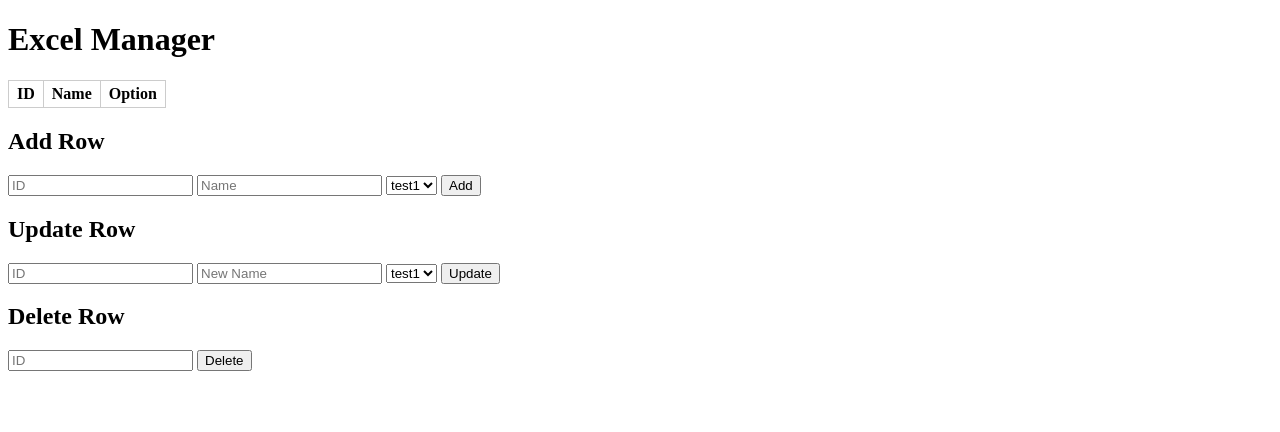
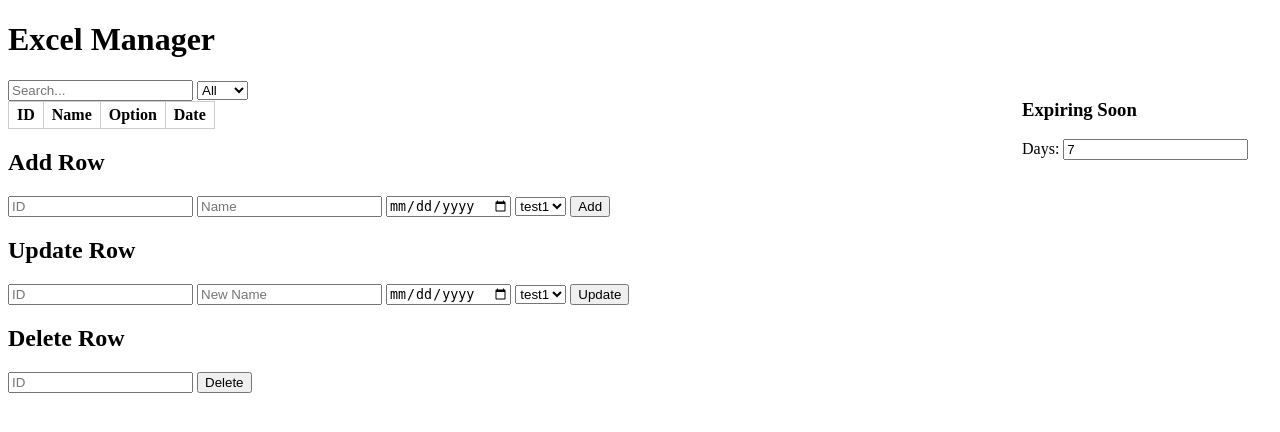
Before and after one commit to yuxing-lee/excel-mgr, a Flask app: page / in a window 1280 px wide. Shown: the top 432 px of the page. Run offline with Flask 3, Linux system fonts and the light colour scheme; data that the repository does not hold is empty.

Commit message:
Add date support and filtering features

```diff
--- a/app.py
+++ b/app.py
@@ -2,6 +2,7 @@ from flask import Flask, request, jsonify, render_template
 import openpyxl
 import os
 import sys
+from datetime import datetime, date, timedelta
 
 BASE_DIR = getattr(sys, '_MEIPASS', os.path.dirname(os.path.abspath(__file__)))
 app = Flask(__name__, template_folder=os.path.join(BASE_DIR, 'templates'))
@@ -12,7 +13,7 @@ def load_workbook():
     if not os.path.exists(EXCEL_FILE):
         wb = openpyxl.Workbook()
         ws = wb.active
-        ws.append(["ID", "Name", "Option"])
+        ws.append(["ID", "Name", "Option", "Date"])
         wb.save(EXCEL_FILE)
     return openpyxl.load_workbook(EXCEL_FILE)
 
@@ -22,7 +23,10 @@ def read_data():
     ws = wb.active
     data = []
     for row in ws.iter_rows(min_row=2, values_only=True):
-        data.append({"id": row[0], "name": row[1], "option": row[2]})
+        date_value = row[3]
+        if isinstance(date_value, (datetime, date)):
+            date_value = date_value.strftime('%Y-%m-%d')
+        data.append({"id": row[0], "name": row[1], "option": row[2], "date": date_value})
     return data
 
 
@@ -33,7 +37,33 @@ def index():
 
 @app.route('/api/data')
 def list_data():
-    return jsonify(read_data())
+    search = request.args.get('search', '').lower()
+    option_filter = request.args.get('option')
+    data = read_data()
+    if search:
+        data = [row for row in data if search in str(row['id']).lower() or search in str(row['name']).lower()]
+    if option_filter:
+        data = [row for row in data if str(row['option']) == option_filter]
+    return jsonify(data)
+
+
+@app.route('/api/soon')
+def soon():
+    days = request.args.get('days', default=7, type=int)
+    data = read_data()
+    now = date.today()
+    upcoming = []
+    for row in data:
+        date_str = row.get('date')
+        if not date_str:
+            continue
+        try:
+            due = datetime.strptime(str(date_str), '%Y-%m-%d').date()
+        except ValueError:
+            continue
+        if now <= due <= now + timedelta(days=days):
+            upcoming.append(row)
+    return jsonify(upcoming)
 
 
 @app.route('/api/add', methods=['POST'])
@@ -41,11 +71,18 @@ def add_row():
     id_ = request.json.get('id')
     name = request.json.get('name')
     option = request.json.get('option')
+    date_str = request.json.get('date')
     if not id_ or not name or option is None:
         return jsonify({"error": "id, name and option required"}), 400
+    date_val = None
+    if date_str:
+        try:
+            date_val = datetime.strptime(date_str, '%Y-%m-%d').date()
+        except ValueError:
+            return jsonify({"error": "invalid date"}), 400
     wb = load_workbook()
     ws = wb.active
-    ws.append([id_, name, option])
+    ws.append([id_, name, option, date_val])
     wb.save(EXCEL_FILE)
     return jsonify({"success": True})
 
@@ -55,14 +92,23 @@ def update_row():
     id_ = request.json.get('id')
     name = request.json.get('name')
     option = request.json.get('option')
+    date_str = request.json.get('date')
     if not id_ or name is None or option is None:
         return jsonify({"error": "id, name and option required"}), 400
+    date_val = None
+    if date_str:
+        try:
+            date_val = datetime.strptime(date_str, '%Y-%m-%d').date()
+        except ValueError:
+            return jsonify({"error": "invalid date"}), 400
     wb = load_workbook()
     ws = wb.active
     for row in ws.iter_rows(min_row=2):
         if str(row[0].value) == str(id_):
             row[1].value = name
             row[2].value = option
+            if date_str is not None:
+                row[3].value = date_val
             wb.save(EXCEL_FILE)
             return jsonify({"success": True})
     return jsonify({"error": "ID not found"}), 404
--- a/templates/index.html
+++ b/templates/index.html
@@ -6,14 +6,27 @@
     <style>
         table { border-collapse: collapse; }
         td, th { border: 1px solid #ccc; padding: 4px 8px; }
+        #container { display: flex; }
+        #main { flex: 1; }
+        #soon { width: 250px; margin-left: 20px; }
     </style>
 </head>
 <body>
 <h1>Excel Manager</h1>
 
+<div id="container">
+<div id="main">
+    <input id="search" placeholder="Search..." oninput="fetchData()">
+    <select id="filter-option" onchange="fetchData()">
+        <option value="">All</option>
+        <option value="test1">test1</option>
+        <option value="test2">test2</option>
+        <option value="test">test</option>
+    </select>
+
     <table id="data-table">
         <thead>
-    <tr><th>ID</th><th>Name</th><th>Option</th></tr>
+        <tr><th>ID</th><th>Name</th><th>Option</th><th>Date</th></tr>
         </thead>
         <tbody></tbody>
     </table>
@@ -21,6 +34,7 @@
     <h2>Add Row</h2>
     <input id="add-id" placeholder="ID">
     <input id="add-name" placeholder="Name">
+    <input id="add-date" type="date">
     <select id="add-option">
         <option value="test1">test1</option>
         <option value="test2">test2</option>
@@ -31,6 +45,7 @@
     <h2>Update Row</h2>
     <input id="update-id" placeholder="ID">
     <input id="update-name" placeholder="New Name">
+    <input id="update-date" type="date">
     <select id="update-option">
         <option value="test1">test1</option>
         <option value="test2">test2</option>
@@ -41,16 +56,25 @@
     <h2>Delete Row</h2>
     <input id="delete-id" placeholder="ID">
     <button onclick="deleteRow()">Delete</button>
+</div>
+<div id="soon">
+    <h3>Expiring Soon</h3>
+    Days: <input id="days" type="number" value="7" onchange="fetchSoon()">
+    <div id="soon-list"></div>
+</div>
+</div>
 
 <script>
 async function fetchData() {
-    const response = await fetch('/api/data');
+    const search = document.getElementById('search').value;
+    const option = document.getElementById('filter-option').value;
+    const response = await fetch(`/api/data?search=${encodeURIComponent(search)}&option=${encodeURIComponent(option)}`);
     const data = await response.json();
     const tbody = document.querySelector('#data-table tbody');
     tbody.innerHTML = '';
     for (const row of data) {
         const tr = document.createElement('tr');
-        tr.innerHTML = `<td>${row.id}</td><td>${row.name}</td><td>${row.option}</td>`;
+        tr.innerHTML = `<td>${row.id}</td><td>${row.name}</td><td>${row.option}</td><td>${row.date || ''}</td>`;
         tbody.appendChild(tr);
     }
 }
@@ -58,25 +82,29 @@ async function fetchData() {
 async function addRow() {
     const id = document.getElementById('add-id').value;
     const name = document.getElementById('add-name').value;
+    const date = document.getElementById('add-date').value;
     const option = document.getElementById('add-option').value;
     await fetch('/api/add', {
         method: 'POST',
         headers: {'Content-Type': 'application/json'},
-        body: JSON.stringify({id, name, option})
+        body: JSON.stringify({id, name, option, date})
     });
     fetchData();
+    fetchSoon();
 }
 
 async function updateRow() {
     const id = document.getElementById('update-id').value;
     const name = document.getElementById('update-name').value;
+    const date = document.getElementById('update-date').value;
     const option = document.getElementById('update-option').value;
     await fetch('/api/update', {
         method: 'POST',
         headers: {'Content-Type': 'application/json'},
-        body: JSON.stringify({id, name, option})
+        body: JSON.stringify({id, name, option, date})
     });
     fetchData();
+    fetchSoon();
 }
 
 async function deleteRow() {
@@ -87,9 +115,24 @@ async function deleteRow() {
         body: JSON.stringify({id})
     });
     fetchData();
+    fetchSoon();
+}
+
+async function fetchSoon() {
+    const days = document.getElementById('days').value;
+    const response = await fetch(`/api/soon?days=${days}`);
+    const data = await response.json();
+    const container = document.getElementById('soon-list');
+    container.innerHTML = '';
+    for (const row of data) {
+        const div = document.createElement('div');
+        div.textContent = `${row.id} - ${row.name} (${row.date})`;
+        container.appendChild(div);
+    }
 }
 
 fetchData();
+fetchSoon();
 </script>
 </body>
 </html>
```
Lines whose indentation alone changed are shown as unchanged.
